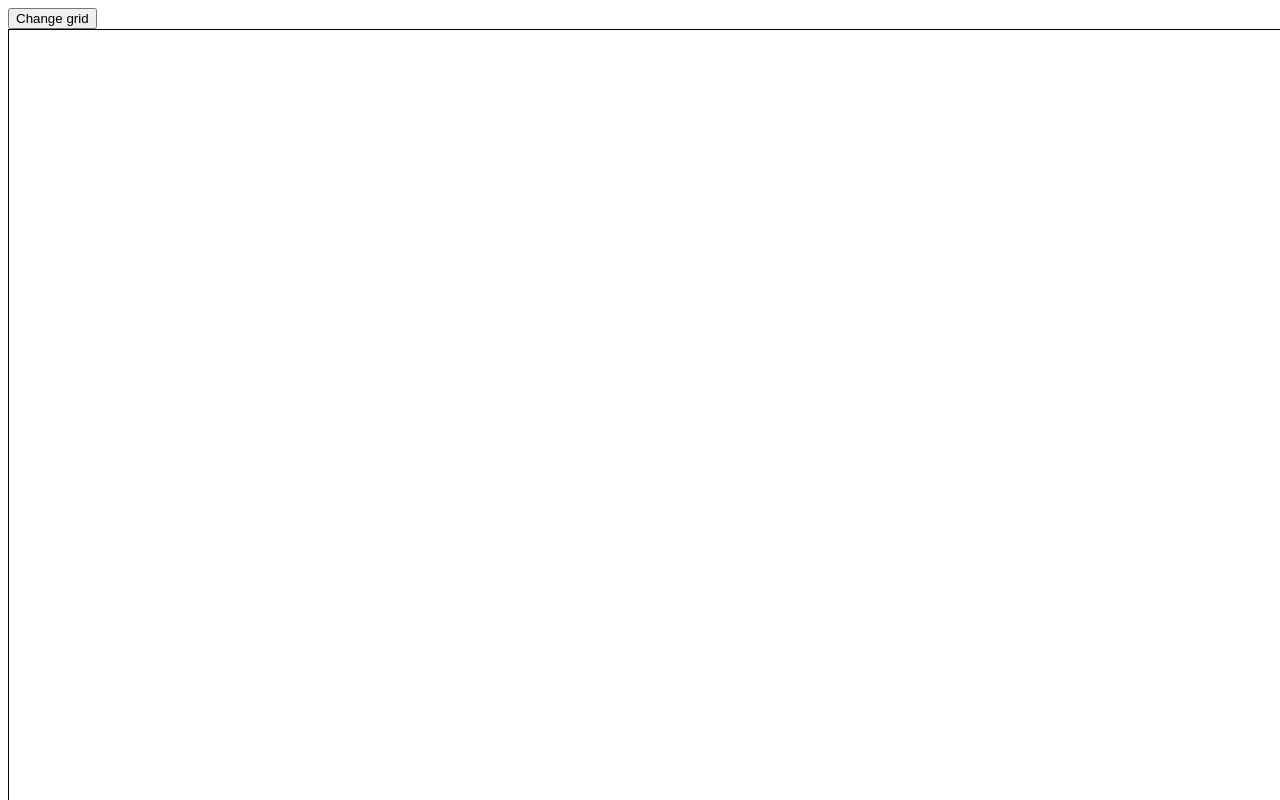
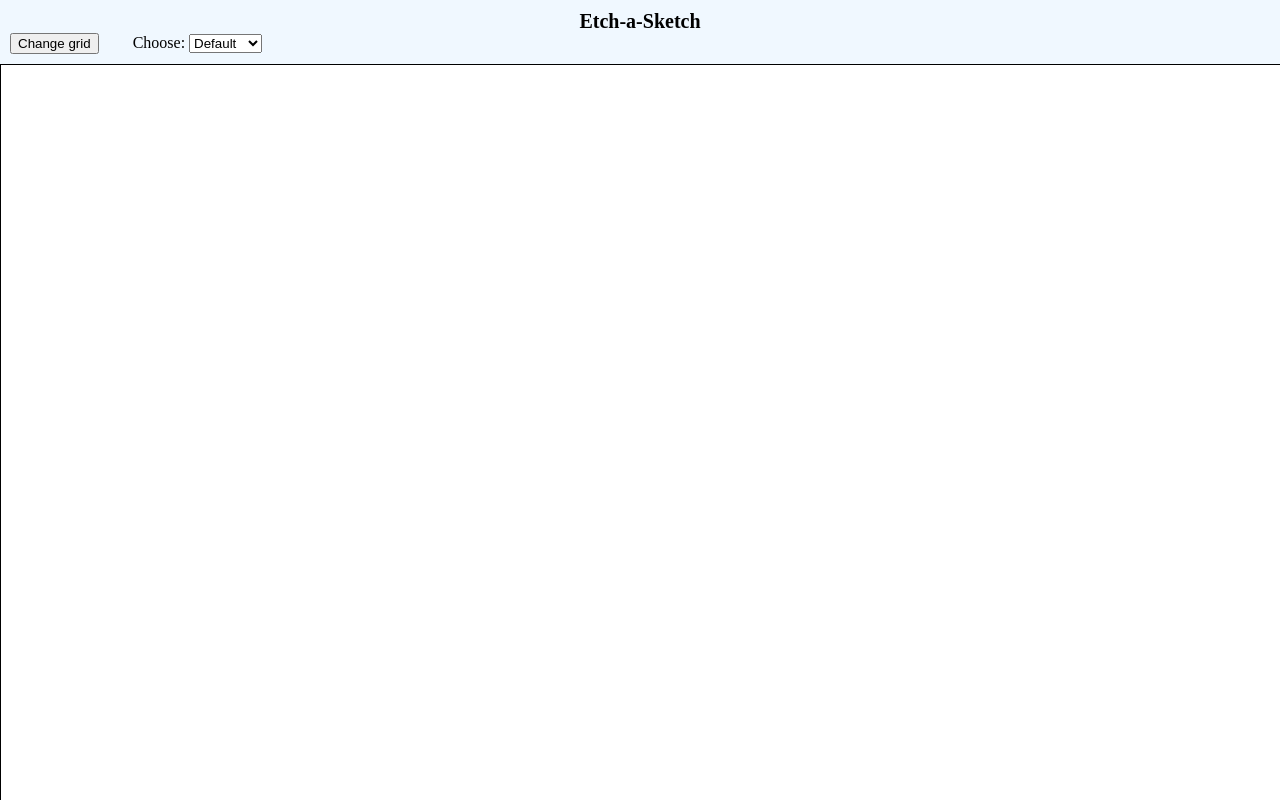
Before and after one commit to SibgatOfficial/Etch-a-Sketch, a plain HTML site: page index.html in a window 1280 px wide. Shown: the top 800 px of the page. Drawn offline with Linux system fonts and the light colour scheme.

Commit message:
Add options for pixel color and some UI improvements

```diff
--- a/index.html
+++ b/index.html
@@ -7,7 +7,16 @@
     <title>Etch-a-Sketch</title>
   </head>
   <body>
-    <button onclick="changeGrid()">Change grid</button>
+    <div class="align">
+      <div class="title">Etch-a-Sketch</div>
+      <button onclick="changeGrid()">Change grid</button>
+      <label>Choose:</label>
+      <select class="option" onchange="chooseOption()">
+        <option>Default</option>
+        <option>colourful</option>
+        <option>black</option>
+      </select>
+    </div>
     <div class="container"></div>
     <script src="script.js"></script>
   </body>
--- a/script.js
+++ b/script.js
@@ -1,6 +1,7 @@
 let container = document.querySelector(".container");
 let i, j;
 let p = 16;
+let style = 1;
 function changeGrid() {
   p = prompt("Enter the grid size upto 100", 16);
   if (p > 100) {
@@ -18,13 +19,37 @@ function createPixel() {
       container.appendChild(pixel);
       pixel.style.width = window.innerWidth / p + "px";
       pixel.style.height = window.innerWidth / p + "px";
+      let a = 1;
       pixel.onmouseover = () => {
-        pixel.style.background = `rgb(
-  ${Math.floor(Math.random() * 255)},
-  ${Math.floor(Math.random() * 255)},
-  ${Math.floor(Math.random() * 255)}
-)`;
+        if (style == 1) {
+          pixel.style.background = "black";
+        }
+        if (style == 2) {
+          pixel.style.background = `rgb(
+          ${Math.floor(Math.random() * 255)},
+          ${Math.floor(Math.random() * 255)},
+          ${Math.floor(Math.random() * 255)}
+        )`;
+        }
+        if (style == 3) {
+          pixel.style.background = "black";
+          pixel.style.opacity = 0.1 * a;
+          a++;
+        }
       };
     }
   }
 }
+
+function chooseOption() {
+  let select = document.querySelector(".option");
+  if ((select.value = "Default")) {
+    style = 1;
+  }
+  if ((select.value = "colourful")) {
+    style = 2;
+  }
+  if ((select.value = "black")) {
+    style = 3;
+  }
+}
--- a/style.css
+++ b/style.css
@@ -1,3 +1,8 @@
+body {
+  margin: 0;
+  padding: 0;
+  background-color: aliceblue;
+}
 .container {
   display: flex;
   flex-wrap: wrap;
@@ -5,6 +10,7 @@
   border: 1px solid black;
   width: 100vw;
   height: 100vw;
+  background-color: white;
 }
 .pixel {
   width: 20px;
@@ -13,3 +19,14 @@
 .pixel:hover {
   background: green;
 }
+.align {
+  margin: 10px;
+}
+.align label {
+  margin-left: 30px;
+}
+.title {
+  font-size: 20px;
+  text-align: center;
+  font-weight: bold;
+}
```
